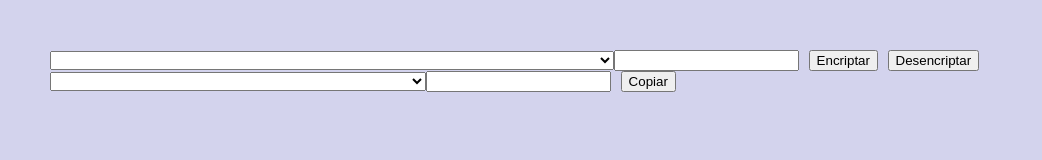
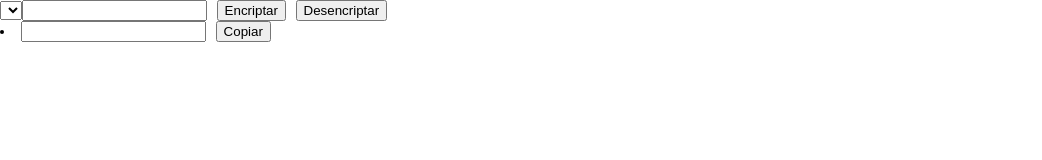
Before and after one commit to Moises-Ayala/encriptador-de-texto, a plain HTML site: page index.html in a window 1280 px wide. Shown: the whole page, without its empty margins (0-1042 px from the left). Drawn offline with Linux system fonts and the light colour scheme; a web font is replaced by a local one.

Commit message:
04-03-24 07:00 casa

```diff
--- a/index.html
+++ b/index.html
@@ -16,14 +16,18 @@
     <header>
     </header>
     <main>
-        <select class="ingreso-datos">
-            <input type="text" id="encriptar" required>
-            <button class="container__boton">Encriptar</button>
-            <button class="container__boton">Desencriptar</button>
-        </select>
-        <select class="copiar">
-            <input type="text" id="copiar" required>
-            <button class="container__boton">Copiar</button>
+        <select>
+            <ul class="area-encriptar">
+                <li>
+                    <input type="text" id="encriptar" required>
+                    <button class="container__boton">Encriptar</button>
+                    <button class="container__boton">Desencriptar</button>
+                </li>
+                <li>
+                    <input type="text" id="copiar" required>
+                    <button class="container__boton">Copiar</button>
+                </li>
+            </ul>
         </select>
     </main>
     <footer>
--- a/style.css
+++ b/style.css
@@ -2,18 +2,13 @@ body {
     font-family: "Kode Mono", monospace;
 }
 
-body {
-    display: inline-block;
+.area-encriptar {
     width: 940px;
-    background: #d3d3ed;
     padding: 50px;
     margin: 0 auto;
 }
 
-.ingreso-datos {
-    width: 60%;
+.area-encriptar li{
+    display: inline-block;
+
 }
-
-.copiar {
-    width: 40%;
-}
```
